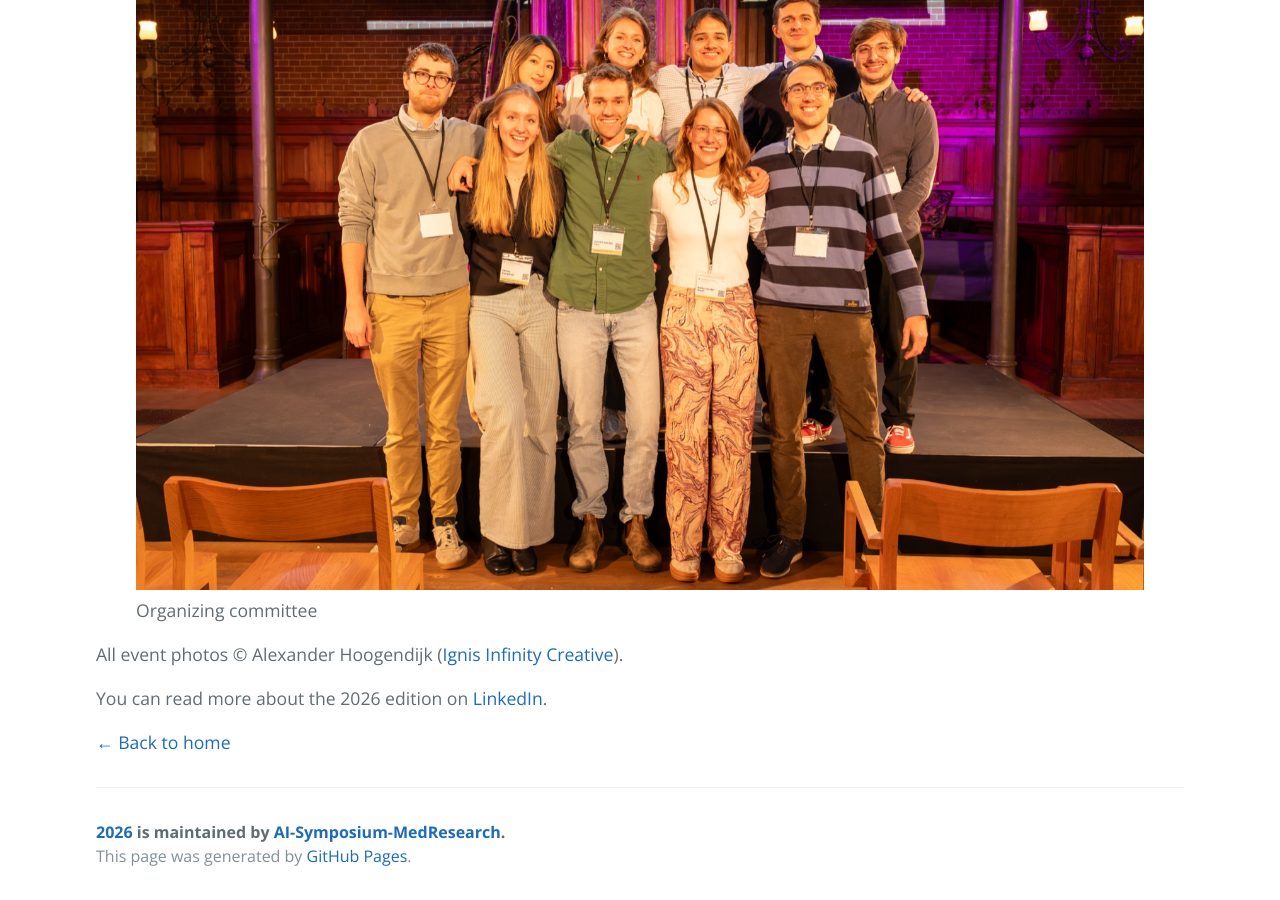
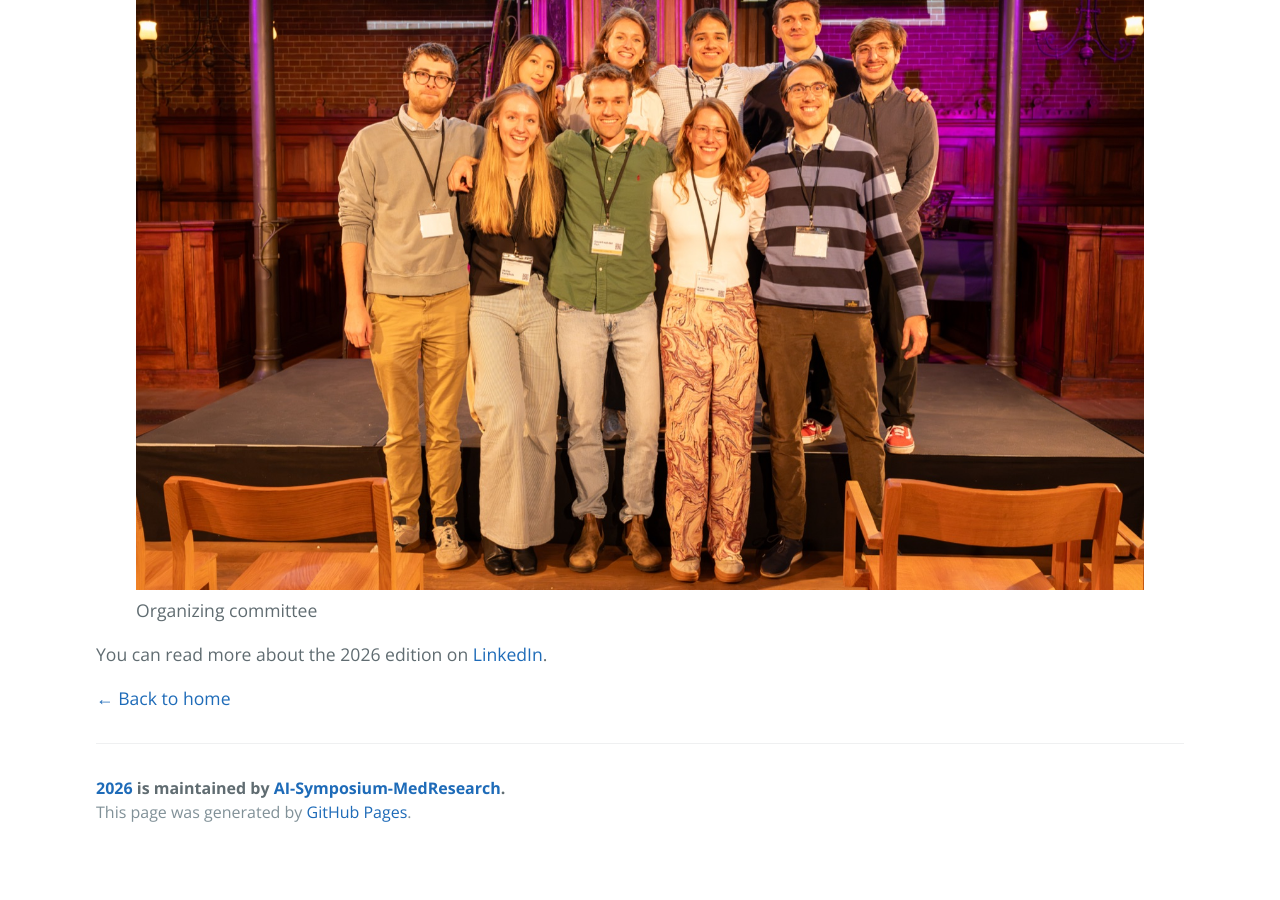
Before and after one commit to AI-Symposium-MedResearch/2026, a Jekyll site: the page built from edition_2026.md, in a window 1280 px wide and 900 px high, scrolled down 19981 px. Built offline with Jekyll 4.4.1, drawn with Linux system fonts in a browser that asks for light colours; after the commit the page ends 20837 px from its top, so only the background shows below that.

Commit message:
small fix on rights

```diff
--- a/edition_2026.md
+++ b/edition_2026.md
@@ -135,7 +135,6 @@ Our presenters pitched their research in a short talk. We would like to thank th
   </figure>
 </div>
 
-All event photos © Alexander Hoogendijk ([Ignis Infinity Creative](https://www.ignisinfinitycreative.com/conventions)).
 
 You can read more about the 2026 edition on
 [LinkedIn](https://www.linkedin.com/feed/update/urn:li:activity:7523757762305089536).
```
